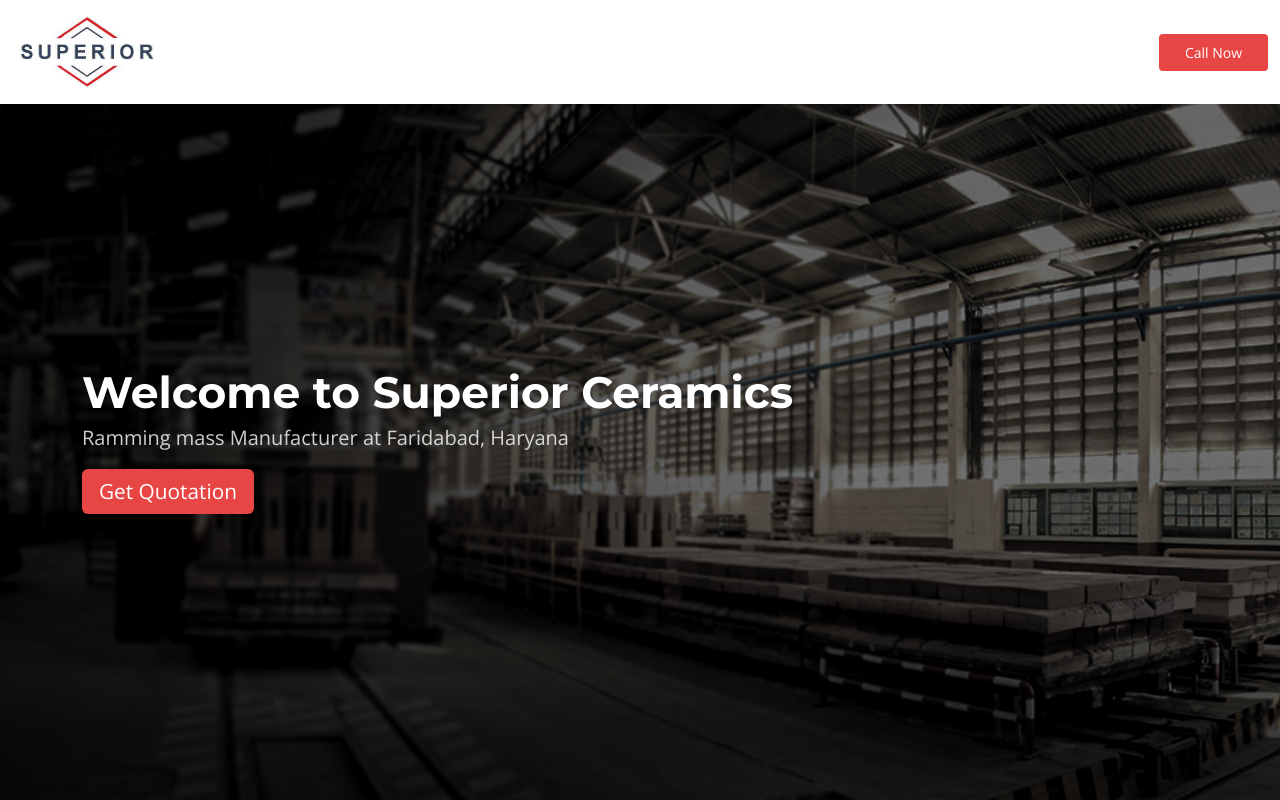
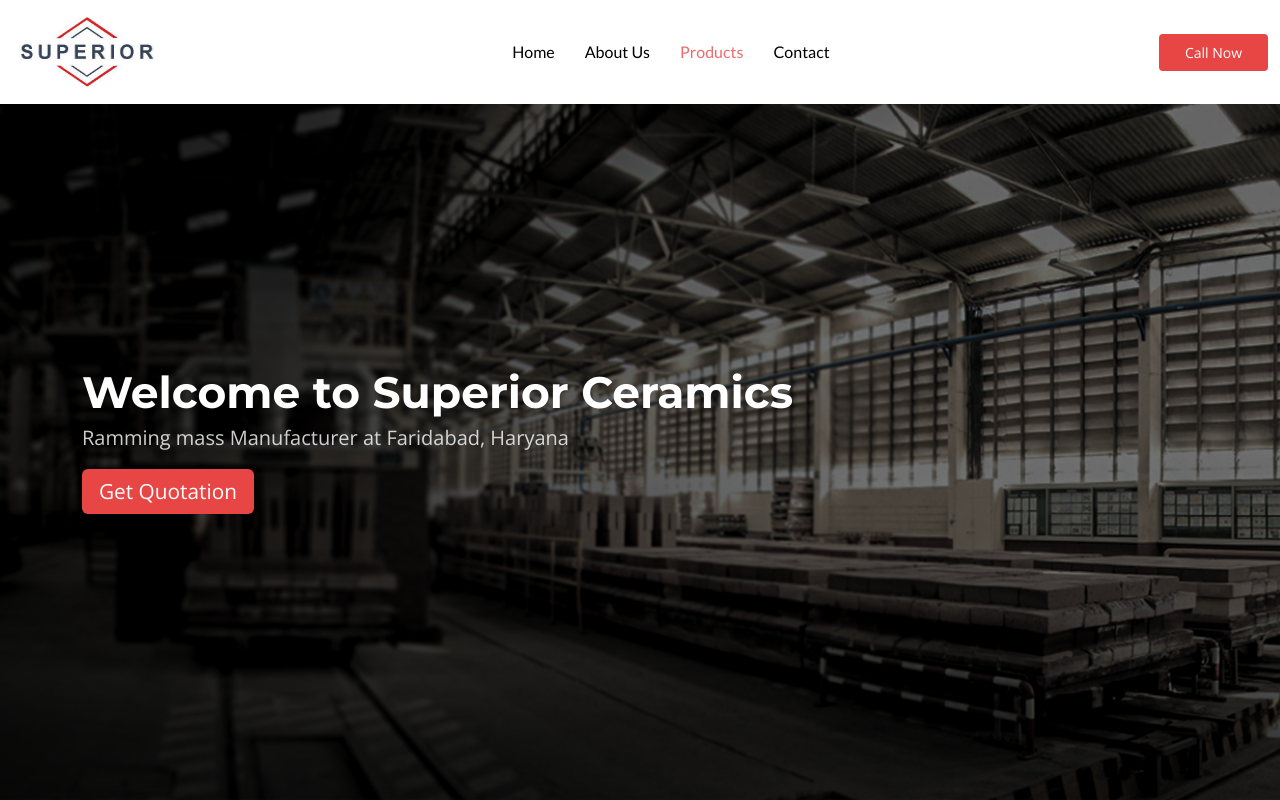
Before and after one commit to superior1407/superior, a plain HTML site: page index.html in a window 1280 px wide. Shown: the top 800 px of the page. Drawn offline with nearby package versions, Linux system fonts and the light colour scheme.

Commit message:
Update main.css

```diff
--- a/assets/css/main.css
+++ b/assets/css/main.css
@@ -293,7 +293,7 @@ section {
 
   .navmenu a,
   .navmenu a:focus {
-    color: var(--color-nav);
+    /* color: var(--color-nav); */
     padding: 18px 15px;
     font-size: 16px;
     font-family: var(--font-secondary);
@@ -320,7 +320,7 @@ section {
   .navmenu li:hover>a,
   .navmenu .active,
   .navmenu .active:focus {
-    color: var(--color-nav-hover);
+    /* color: var(--color-nav-hover); */
   }
 
   .navmenu .dropdown ul {
```
